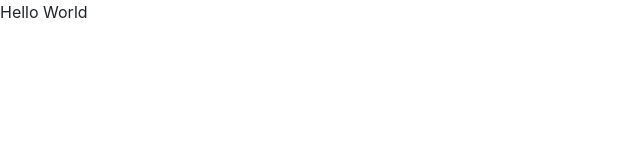
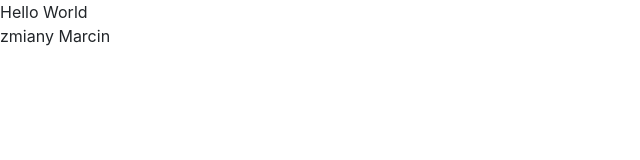
Before and after one commit to Janicek2/marcin-nauka, a plain HTML site: page index.html in a window 1280 px wide. Shown: the whole page, without its empty margins (0-640 px from the left). Drawn offline with nearby package versions, Linux system fonts and the light colour scheme.

Commit message:
dodałem div'a

```diff
--- a/index.html
+++ b/index.html
@@ -10,6 +10,7 @@
   </head>
   <body>
   <div>Hello World</div>
+  <div>zmiany Marcin</div>
     <!-- Optional JavaScript -->
     <!-- jQuery first, then Popper.js, then Bootstrap JS -->
     <script src="https://code.jquery.com/jquery-3.3.1.slim.min.js" integrity="sha384-q8i/X+965DzO0rT7abK41JStQIAqVgRVzpbzo5smXKp4YfRvH+8abtTE1Pi6jizo" crossorigin="anonymous"></script>
```
